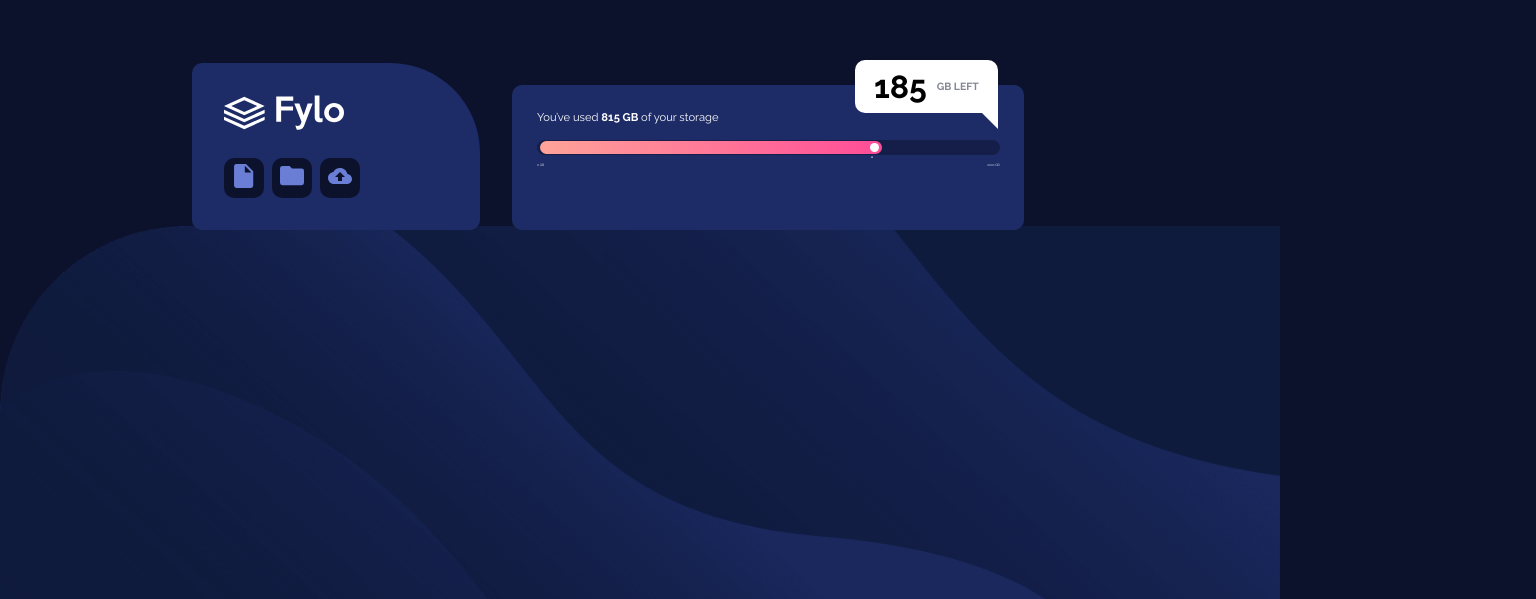
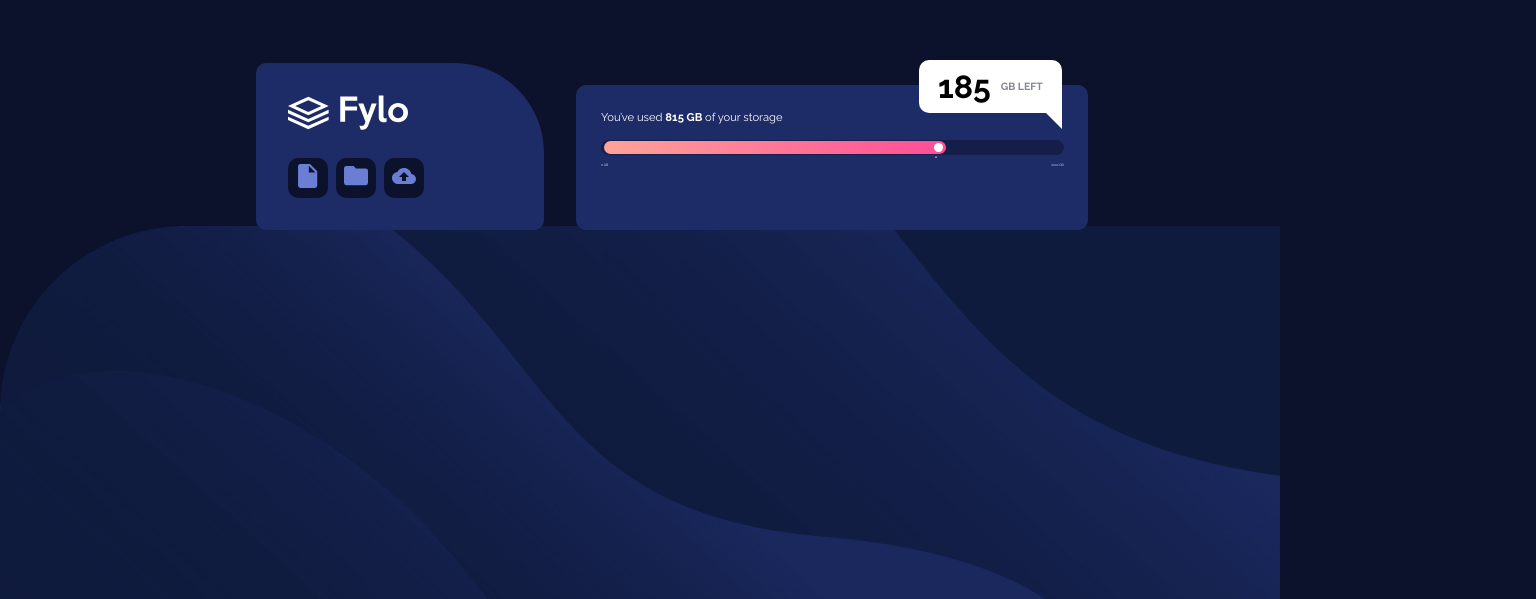
Before and after one commit to IanMFraser/frontend-mentor-fylo-storage-component, a plain HTML site: page index.html in a window 1280 px wide. Shown: the part 201-800 px from the top of the page, 1536 px wide, since content can reach past the window. Drawn offline with Linux system fonts and the light colour scheme.

Commit message:
fixed positioning

```diff
--- a/style.css
+++ b/style.css
@@ -13,7 +13,6 @@ body {
     background-size: contain;
     overflow-x: hidden;
     height: 100vh;
-    width: 100vw;
 }
 
 .container {
@@ -22,7 +21,7 @@ body {
     width: 100%;
     position: absolute;
     top: 33%;
-    left: 15%;
+    left: 20%;
 }
 
 .header {
```
